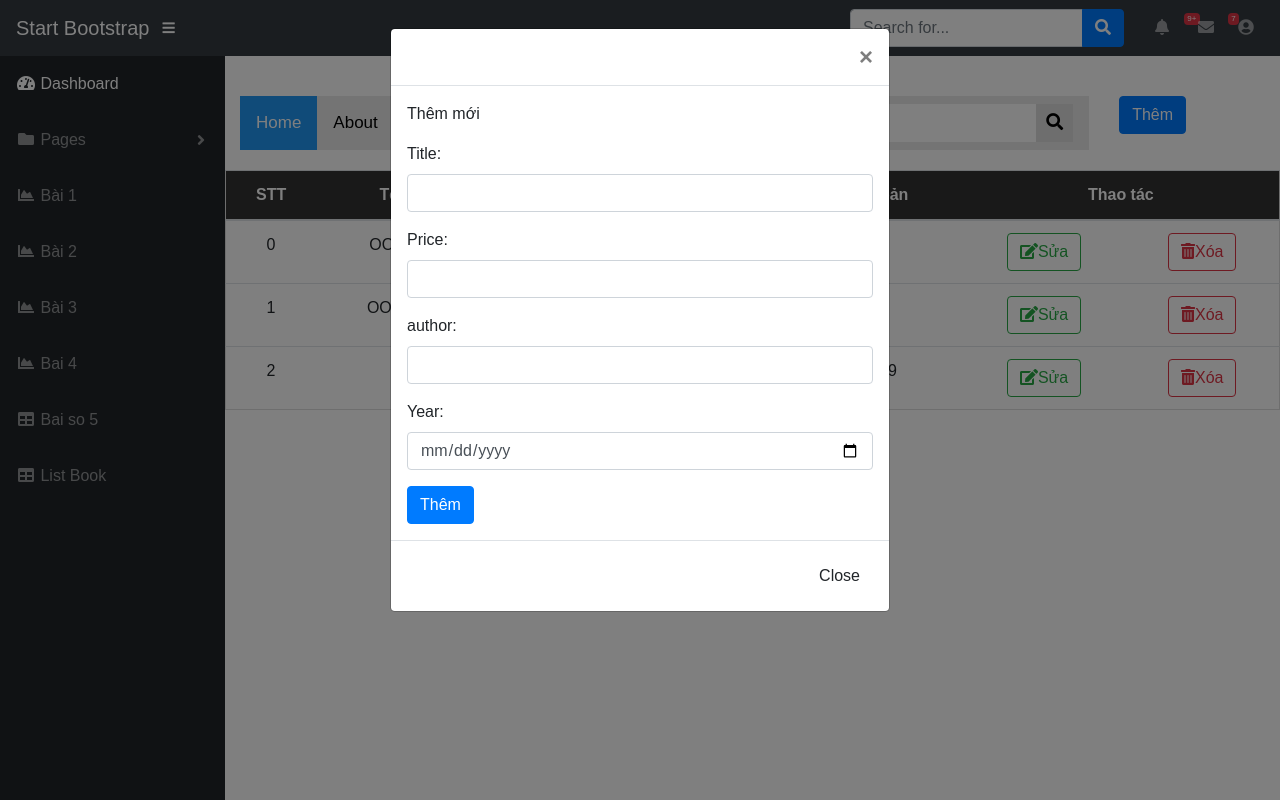
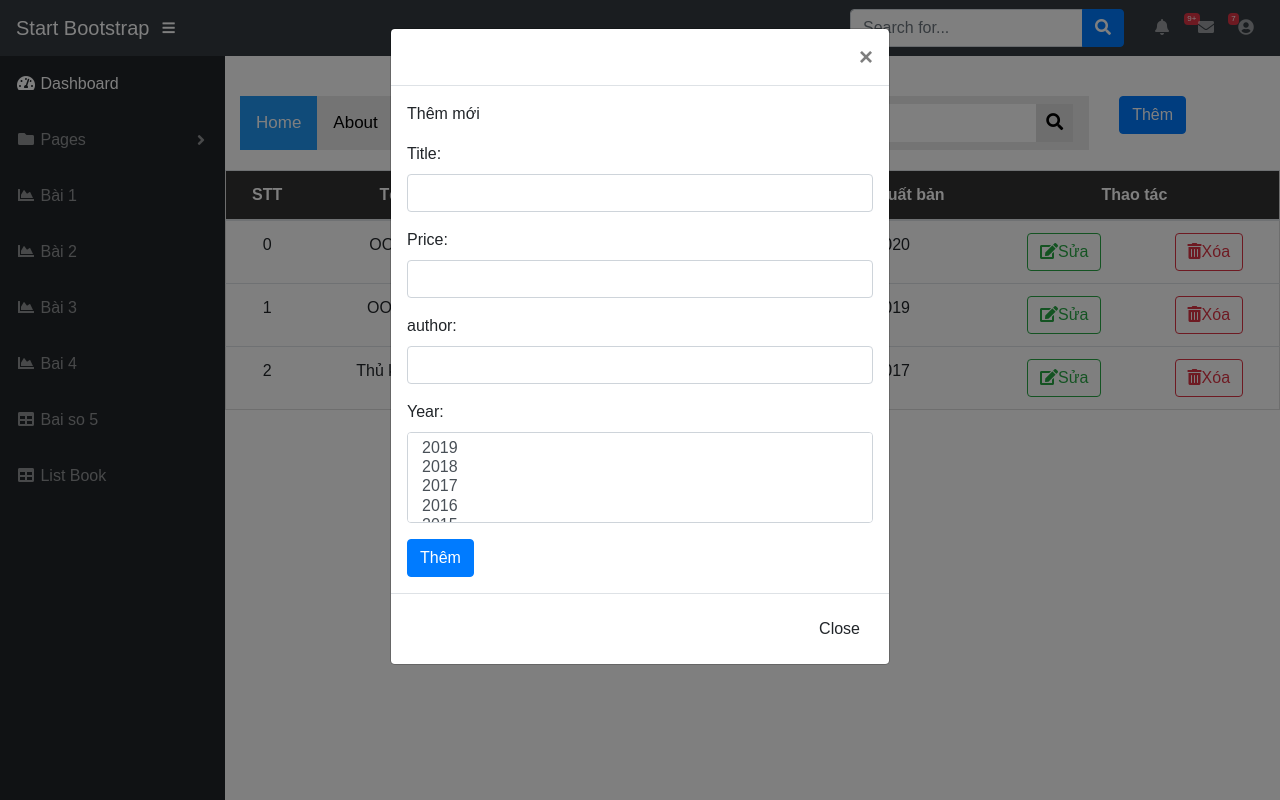
Before and after one commit to tuanpham197/hocphpa, a PHP site: page /displayBook.php in a window 1280 px wide, after a click on "Thêm". Run offline with PHP 8.4, Linux system fonts and the light colour scheme.

Commit message:
update code

```diff
--- a/data/book.txt
+++ b/data/book.txt
@@ -1,3 +1,3 @@
 1#OOP in PHP#3#tuanz#2020
 2#OOP in JAVA#5#tuanz#2019
-2#Tuan#2#ádasdasd#2019-10-19
+2#Thủ khoa khối B#4#Phạm văn tuấn#2017
--- a/displayBook.php
+++ b/displayBook.php
@@ -85,7 +85,15 @@
                             </div>
                             <div class="form-group">
                                 <label for="pwd">Year:</label>
-                                <input type="date" class="form-control" id="pwd" name="year">
+                                <?php
+                                    $date =  date("Y");
+                                    $pre = $date - 10;
+                                ?>
+                                <select multiple class="form-control" name="year" id="year">
+                                    <?php for($i = $date;$i>=$pre;$i--){ ?>
+                                        <option value="<?php echo $i ?>"><?php echo $i ?></option>
+                                    <?php } ?>
+                                </select>
                             </div>
                             <button class="btn btn-primary" type="submit" name="submit">Thêm</button>
                         </form>
```
